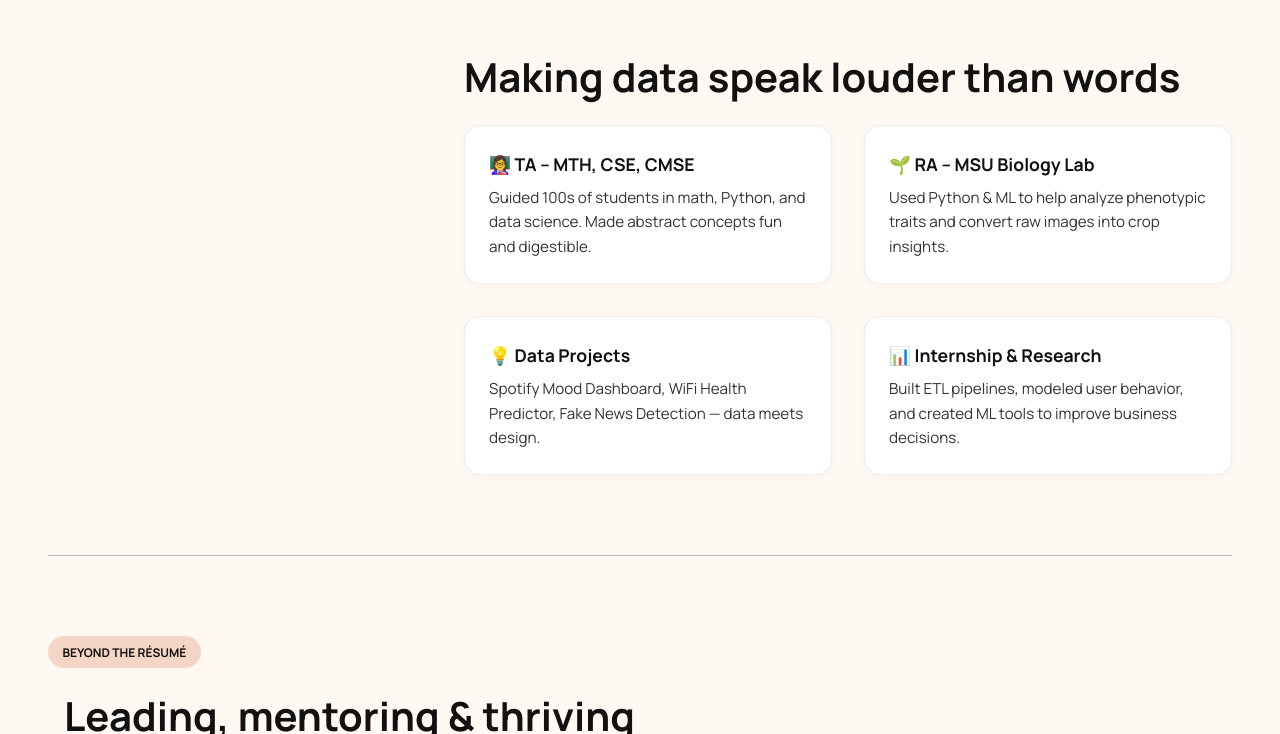
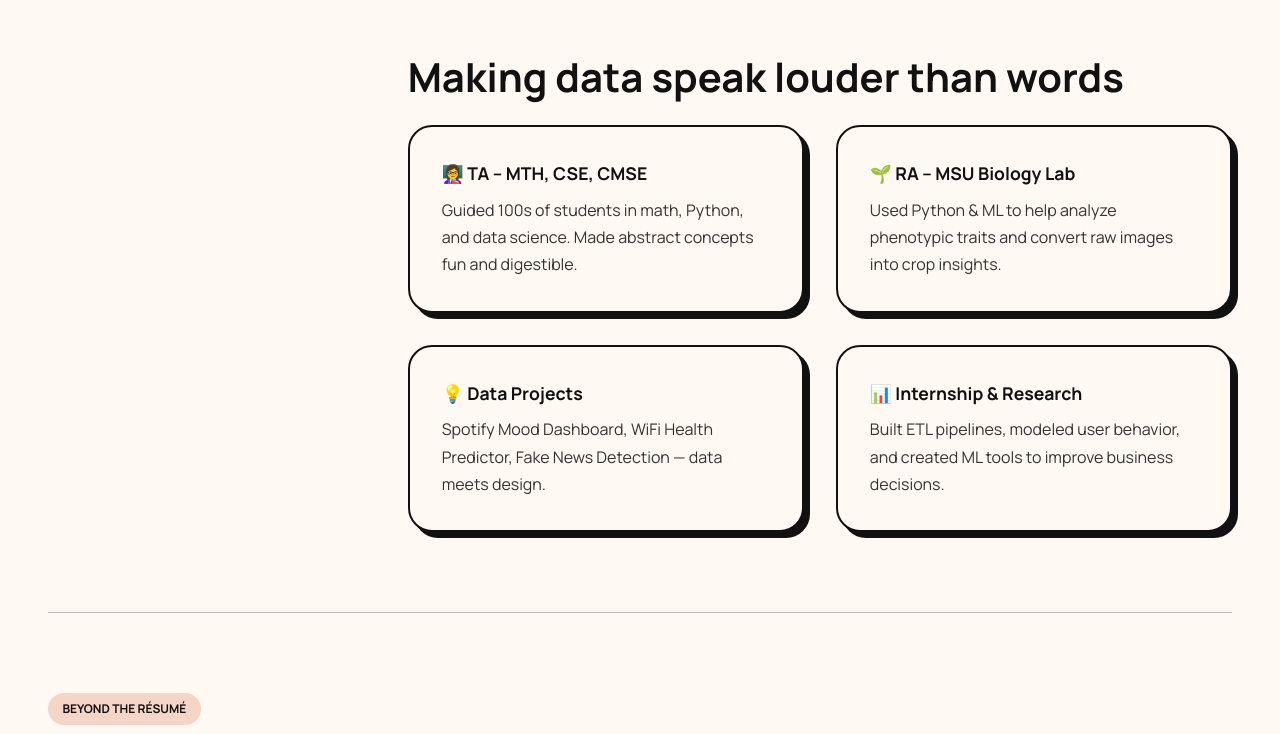
Before and after one commit to keerthigogineni08/keerthi-portfolio, a plain HTML site: page about.html in a window 1280 px wide. Shown: the part 1226-1960 px from the top of the page. Drawn offline with Linux system fonts and the light colour scheme.

Commit message:
about page bubble

```diff
--- a/about.html
+++ b/about.html
@@ -65,30 +65,44 @@
       gap: 2rem;
     }
     .exp-card {
-      background: white;
-      border: 1px solid #eee;
-      border-radius: 16px;
-      padding: 1.5rem;
-      box-shadow: 0 2px 10px rgba(0,0,0,0.03);
-      transition: all 0.3s ease;
+        background-color: #fff8f3;
+        border: 2px solid #111;
+        border-radius: 24px;
+        padding: 2rem;
+        position: relative;
+        font-size: 1rem;
+        line-height: 1.7;
+        color: #111;
+        transition: all 0.3s ease;
+        box-shadow: 6px 6px 0 #111; /* edgy, funky look */
     }
+
     .exp-card:hover {
-      transform: translateY(-4px);
-      box-shadow: 0 4px 14px rgba(0,0,0,0.06);
+        background-color: #fff1e6;
+        transform: translate(-2px, -2px);
+        box-shadow: 8px 8px 0 #111;
     }
+
     .exp-card h4 {
-      margin-bottom: 0.5rem;
-      font-size: 1.1rem;
+        font-size: 1.1rem;
+        font-weight: 800;
+        margin-bottom: 0.5rem;
+        display: flex;
+        align-items: center;
+        gap: 0.5rem;
     }
+
     .exp-card p {
-      font-size: 0.95rem;
-      color: #333;
+        color: #333;
+        font-weight: 500;
     }
+
     .gallery {
       display: grid;
       grid-template-columns: repeat(auto-fit, minmax(200px, 1fr));
       gap: 1.5rem;
     }
+
     .gallery img {
         width: 100%;
         height: auto;
```
